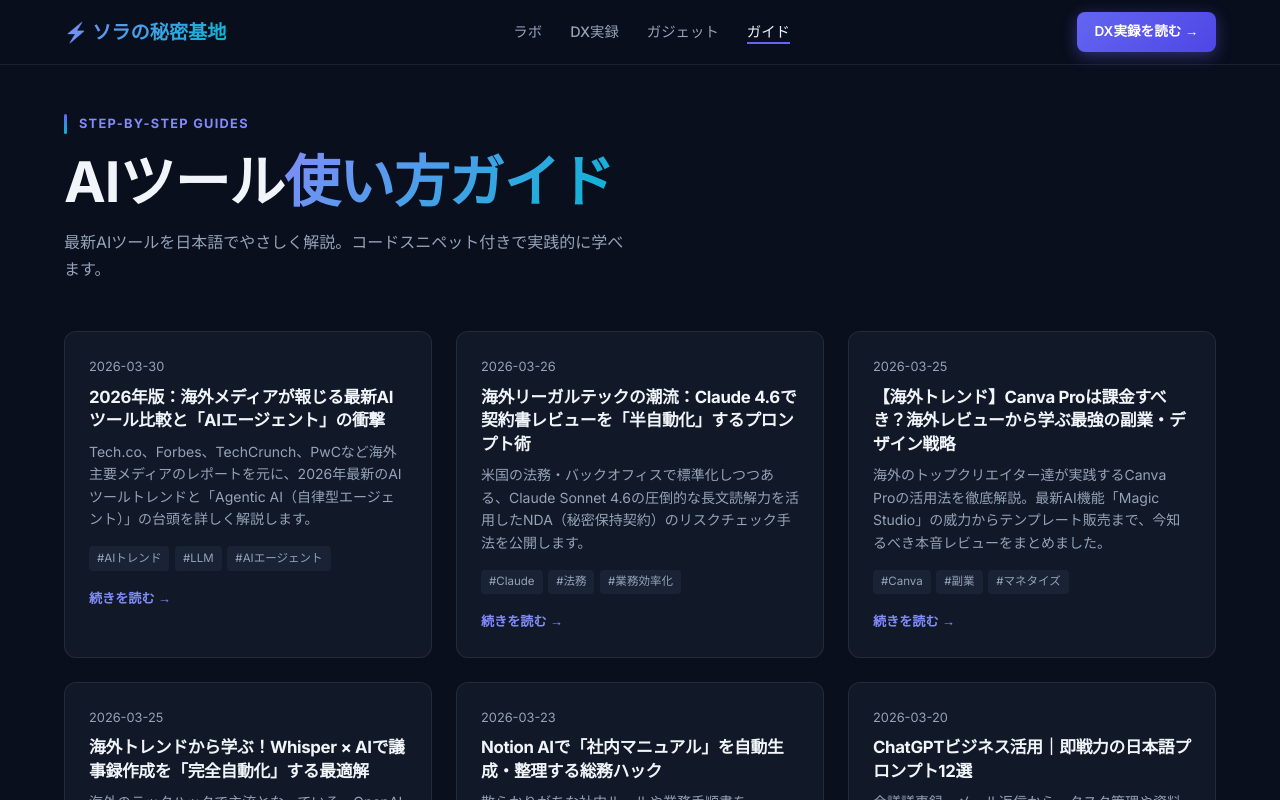
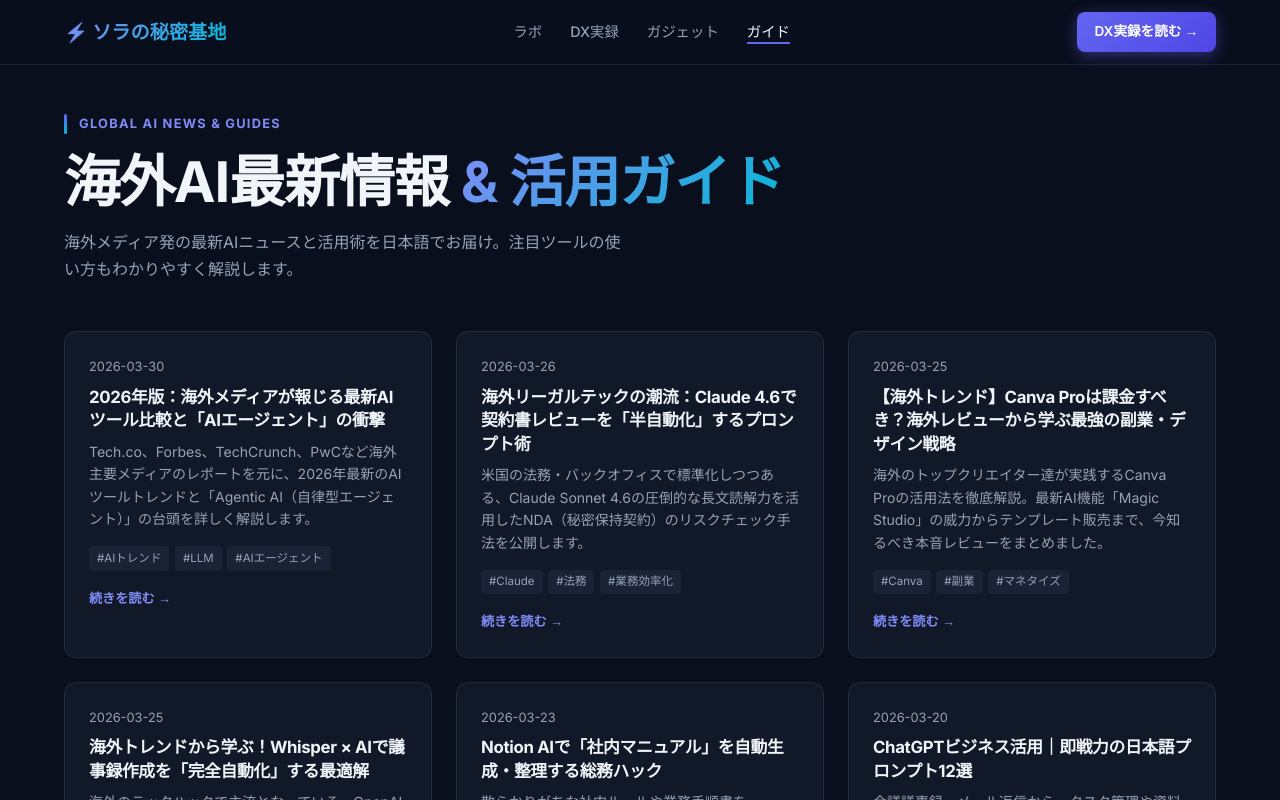
Before and after one commit to ainavigator907/ainaviz, a Next.js app: page /guides in a window 1280 px wide. Shown: the top 800 px of the page. Built offline with nearby package versions, Linux system fonts and the light colour scheme; no server answers.

Commit message:
feat: add new guides page to documentation dashboard

```diff
--- a/src/app/guides/page.tsx
+++ b/src/app/guides/page.tsx
@@ -5,9 +5,9 @@ import Navbar from "@/components/Navbar";
 import Footer from "@/components/Footer";
 
 export const metadata: Metadata = {
-  title: "使い方ガイド",
+  title: "海外AI最新情報 & 活用ガイド",
   description:
-    "ChatGPT・Cursor・Midjourneyなど海外AIツールを日本語でやさしく解説。初心者からビジネスプロまで役立つステップバイステップガイド。",
+    "海外メディア発の最新AIニュースと活用術を日本語でお届け。ChatGPT・Claude・Cursorなど注目ツールの使い方もわかりやすく解説。",
 };
 
 // Fallback seed guides (shown when no MDX files exist yet)
@@ -87,13 +87,13 @@ export default function GuidesPage() {
           <div style={{ marginBottom: "3rem" }}>
             <div className="section-label" style={{ marginBottom: "0.75rem" }}>
               <div className="section-label-line" />
-              <span className="section-label-text">Step-by-Step Guides</span>
+              <span className="section-label-text">Global AI News & Guides</span>
             </div>
             <h1 style={{ marginBottom: "0.75rem" }}>
-              AIツール<span className="gradient-text">使い方ガイド</span>
+              海外AI最新情報<span className="gradient-text"> & 活用ガイド</span>
             </h1>
             <p style={{ color: "var(--color-text-muted)", maxWidth: "560px" }}>
-              最新AIツールを日本語でやさしく解説。コードスニペット付きで実践的に学べます。
+              海外メディア発の最新AIニュースと活用術を日本語でお届け。注目ツールの使い方もわかりやすく解説します。
             </p>
           </div>
 
```
